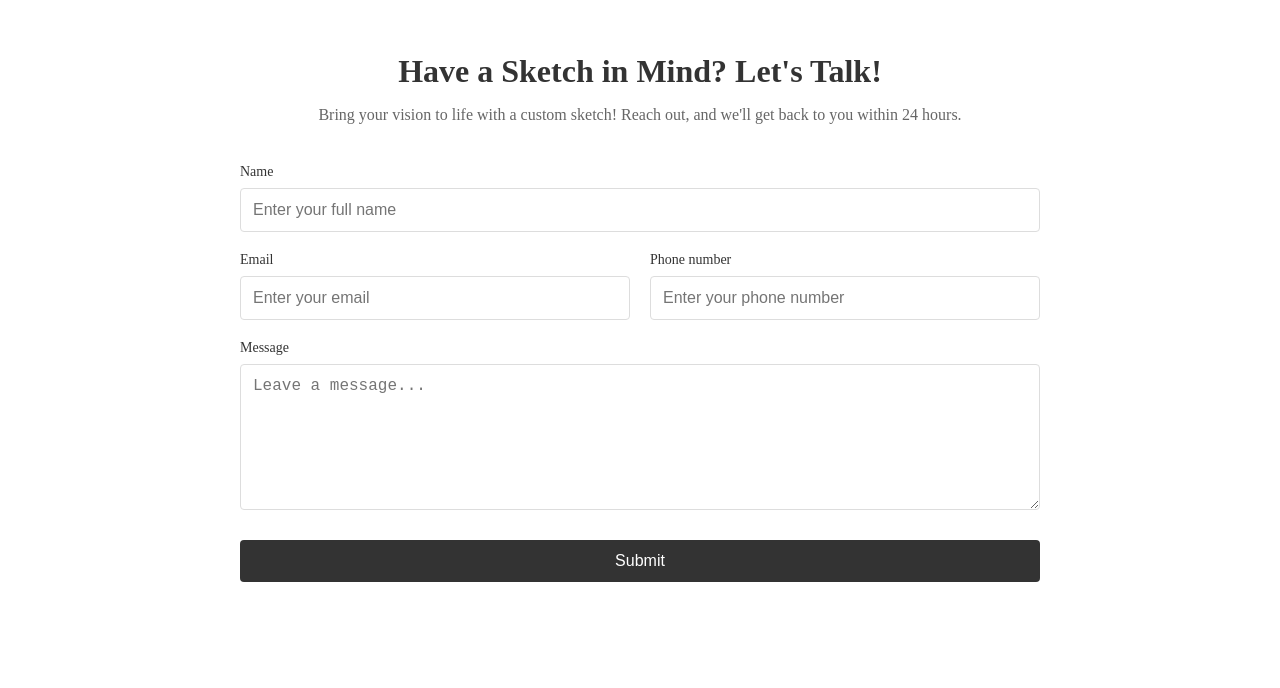
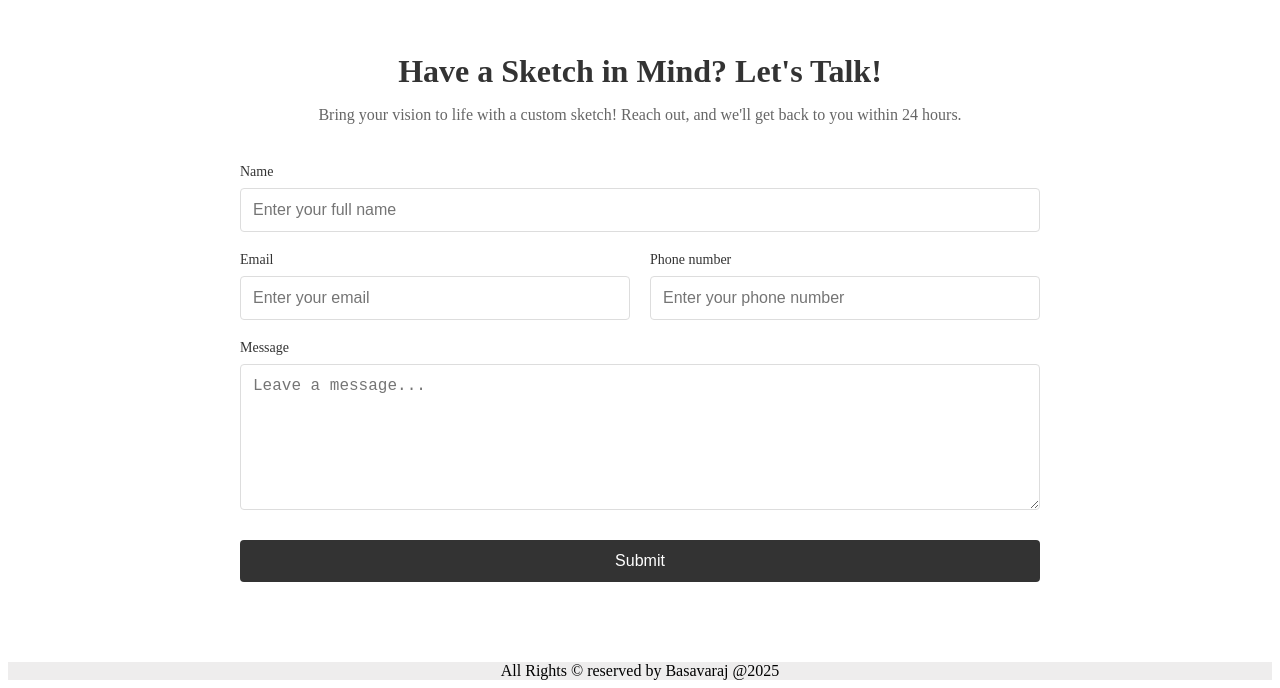
Before and after one commit to shailesh-benni/artnew, a React (Vite) app: page / in a window 1280 px wide. Shown: the part 1854-2542 px from the top of the page. Built offline with nearby package versions, Linux system fonts and the light colour scheme.

Commit message:
Footer added

```diff
--- a/src/App.jsx
+++ b/src/App.jsx
@@ -5,6 +5,7 @@ import Navbar from "./components/Navbar"
 import Pricing from "./components/Pricing"
 import Contact from "./components/Contact"
 import GalleryPage from "./components/GalleryPage"
+import Footer from './components/Footer'
 
 function App() {
   return (
@@ -18,6 +19,7 @@ function App() {
               <ArtTypes/>
               <Pricing/>
               <Contact/>
+              <Footer/>
             </>
           }/>
           <Route path="/gallery/:type" element={<GalleryPage />} />
--- /dev/null
+++ b/src/components/Footer.css
@@ -0,0 +1,7 @@
+.footer{
+    display: flex;
+    align-items: center;
+    justify-content: center;
+    color: black;
+    background-color: rgb(238, 237, 237);
+}
--- /dev/null
+++ b/src/components/Footer.jsx
@@ -0,0 +1,12 @@
+import React from 'react'
+import './Footer.css';
+
+const Footer = () => {
+  return (
+    <div className='footer'>
+      All Rights &#169; reserved by Basavaraj @2025
+    </div>
+  )
+}
+
+export default Footer
--- a/src/components/Pricing.jsx
+++ b/src/components/Pricing.jsx
@@ -16,9 +16,8 @@ const Pricing = () => {
       buttonText: "Details",
       icon: "📦",
       image: image600,
-      storage: "10GB",
-      users: "2",
-      support: "Email"
+      storage: "Customized Sketches",
+      support: "Contact if you want to order"
     },
     {
       name: "Sketch Paper Layout A3",
@@ -27,9 +26,8 @@ const Pricing = () => {
       buttonText: "Details",
       icon: "📦",
       image: image1000,
-      storage: "50GB",
-      users: "10",
-      support: "Priority"
+      storage: "Customized Sketches",
+      support: "Contact if you want to order"
     }
   ];
 
```
